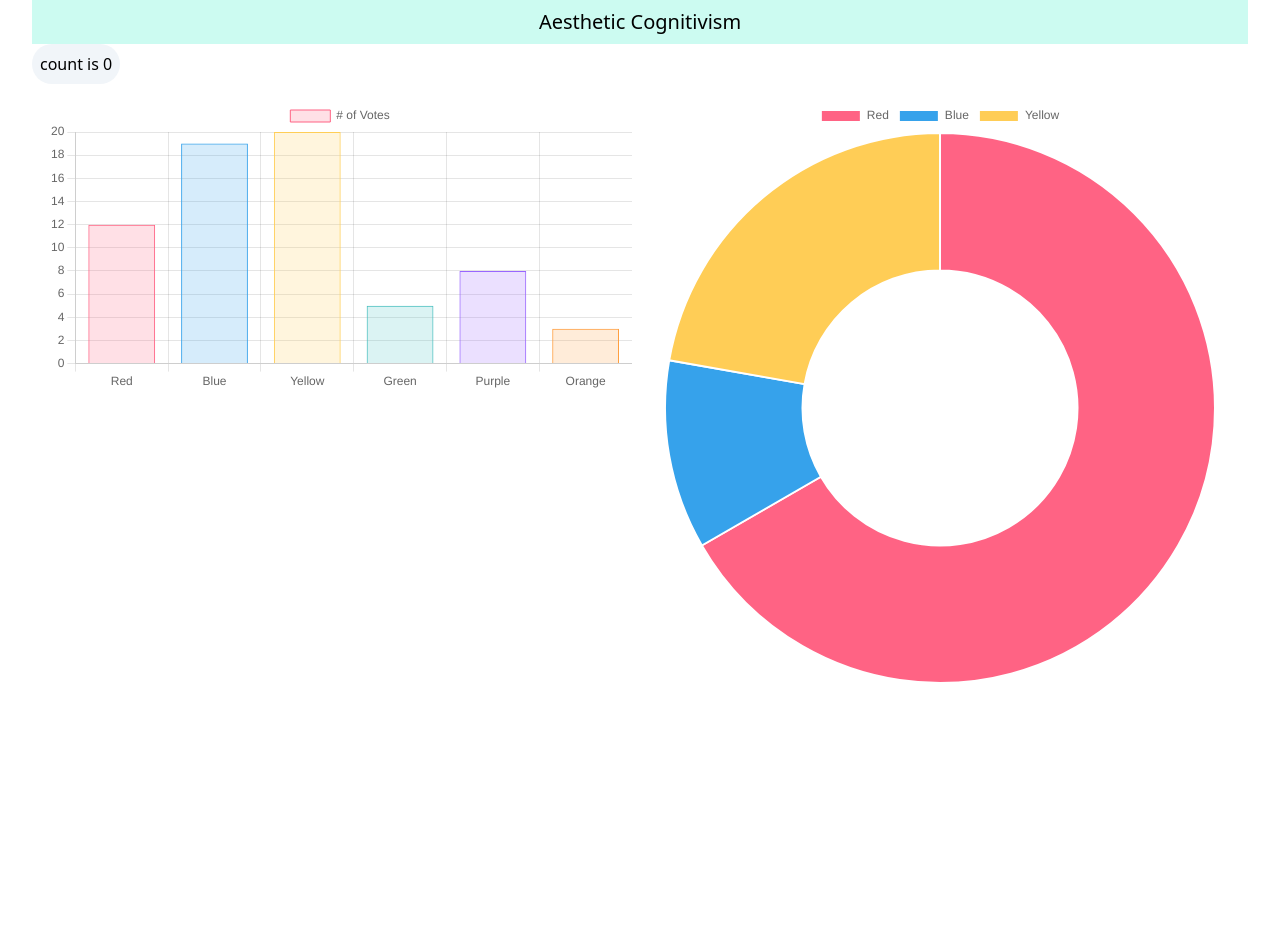
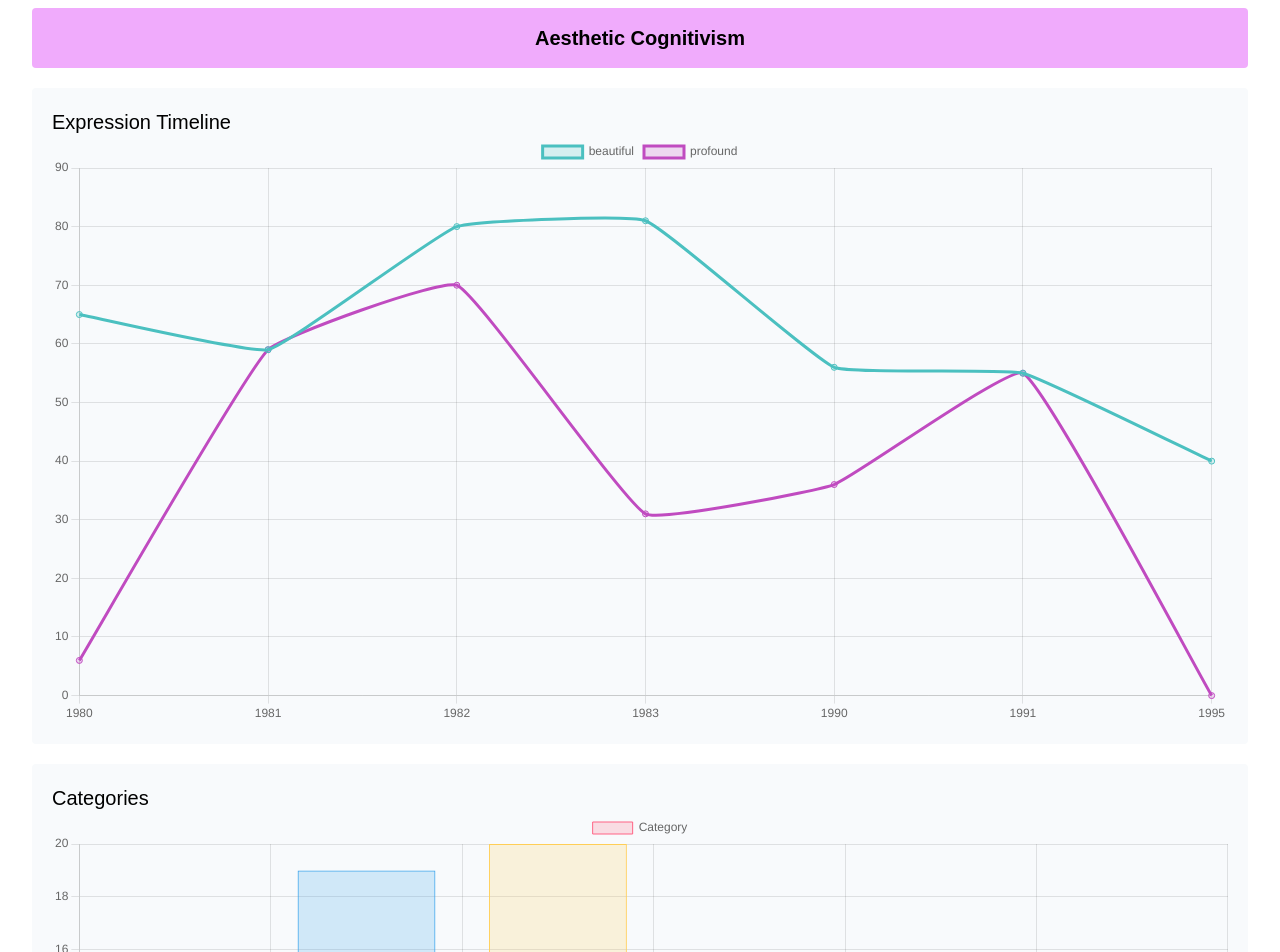
Before and after one commit to Maen1/aesthetic-cognitivism, a Vue app in the folder ui/: page / in a window 1280 px wide. Shown: the top 952 px of the page. Before the commit the page ends 800 px from the top, so only its background shows below. Built offline with nearby package versions, Linux system fonts and the light colour scheme.

Commit message:
add line chart and update labels

```diff
--- a/ui/index.html
+++ b/ui/index.html
@@ -4,7 +4,7 @@
     <meta charset="UTF-8" />
     <link rel="icon" type="image/svg+xml" href="/vite.svg" />
     <meta name="viewport" content="width=device-width, initial-scale=1.0" />
-    <title>Vite + Vue</title>
+    <title>Aesthetic Cognitivism</title>
   </head>
   <body>
     <div id="app" class="container mx-auto px-0 md:px-8"> </div>
--- a/ui/src/App.vue
+++ b/ui/src/App.vue
@@ -6,13 +6,13 @@ import { onMounted } from 'vue';
 
 
 onMounted(() => {
-    const ctx = document.getElementById('myChart');
+    const ctx = document.getElementById('bar');
     new Chart(ctx, {
         type: 'bar',
         data: {
-            labels: ['Red', 'Blue', 'Yellow', 'Green', 'Purple', 'Orange'],
+            labels: ['Poetry', 'Concerts', 'Theater', 'Dance', 'Exhibitions', 'Operas'],
             datasets: [{
-                label: '# of Votes',
+                label: 'Category',
                 data: [12, 19, 20, 5, 8, 3],
                 backgroundColor: [
                     'rgba(255, 99, 132, 0.2)',
@@ -41,14 +41,14 @@ onMounted(() => {
             }
         }
     });
-    const ctx2 = document.getElementById('myChart2');
+    const ctx2 = document.getElementById('pie');
     new Chart(ctx2, {
         type: 'doughnut',
         data: {
             labels: [
-                'Red',
-                'Blue',
-                'Yellow'
+                'Mozart',
+                'Beethoven',
+                'Bach'
             ],
             datasets: [{
                 label: 'My First Dataset',
@@ -62,22 +62,52 @@ onMounted(() => {
             }]
         }
     });
+
+    const ctx3 = document.getElementById("line");
+    new Chart(ctx3, {
+        type: 'line',
+        data :{
+            labels:  [1980, 1981, 1982, 1983, 1990, 1991, 1995],
+            datasets: [{
+                label: 'beautiful',
+                data: [65, 59, 80, 81, 56, 55, 40],
+                fill: false,
+                borderColor: 'rgb(75, 192, 192)',
+                backgroundColor: 'rgba(75, 192, 192, 0.2)',
+                tension: 0.1
+            },
+            {
+                label: 'profound',
+                data: [6, 59, 70, 31, 36, 55, 0],
+                fill: false,
+                borderColor: 'rgb(192, 75, 192)',
+                backgroundColor: 'rgba(192, 75, 192, 0.2)',
+                tension: 0.1
+            }]
+        }
+    });
 })
+
+
 </script>
 
 <template>
   <HelloWorld msg="Aesthetic Cognitivism"/>
 
-    <div class="flex flex-wrap w-full p-2">
-        <div class="flex-1 w-1/2 p-2">
-              <canvas id="myChart"></canvas>
-        </div>
-        <div class="flex-1 w-1/2 p-2">
-            <canvas id="myChart2"></canvas>
-        </div>
+    <div class="bg-slate-50 p-5 rounded my-5">
+        <p class="text-xl">Expression Timeline</p>
+        <canvas id="line"></canvas>
+    </div>
+    <div class="bg-slate-50 p-5 rounded my-5">
+        <p class="text-xl">Categories</p>
+        <canvas id="bar"></canvas>
+    </div>
+    <div class="bg-slate-50 p-5 rounded my-5">
+        <p class="text-xl">Authors</p>
+        <canvas id="pie"></canvas>
+    </div>
 
 
-    </div>
 
 </template>
 
--- a/ui/src/components/HelloWorld.vue
+++ b/ui/src/components/HelloWorld.vue
@@ -12,14 +12,14 @@ defineProps({
 </script>
 
 <template>
-  <div class="w-full bg-teal-100 p-2 flex justify-center">
-      <h1 class="text-xl ">{{ msg }}</h1>
+  <div class="w-full bg-fuchsia-300 p-4 flex justify-center rounded my-2">
+      <h1 class="text-xl font-bold ">{{ msg }}</h1>
   </div>
 
-
+<!--
   <div class="card">
     <button class="bg-slate-100 rounded-full p-2" @click="store.increment">count is {{ store.doubleCount }}</button>
-  </div>
+  </div> -->
 </template>
 
 <style scoped>
--- a/ui/tailwind.config.js
+++ b/ui/tailwind.config.js
@@ -5,6 +5,15 @@ export default {
     "./src/**/*.{vue,js,ts,jsx,tsx}",
   ],
   theme: {
+    fontFamily: {
+      sans: [
+        '"Inter var", sans-serif',
+        {
+          fontFeatureSettings: '"cv11", "ss01"',
+          fontVariationSettings: '"opsz" 32'
+        },
+      ],
+    },
     extend: {},
   },
   plugins: [],
```
